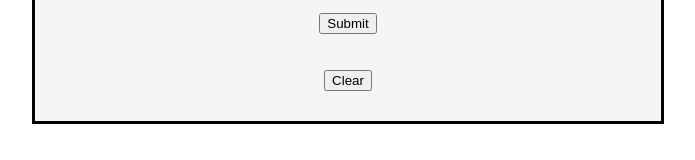
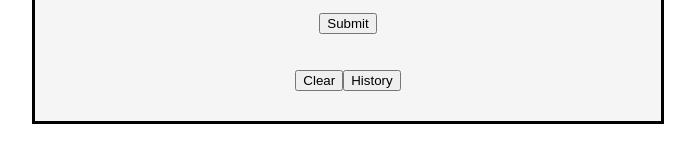
Before and after one commit to ShujaatAzim/Tippi-legacy, a React (Create React App) app: page / in a window 1280 px wide. Shown: the part 413-573 px from the top of the page, without its empty margins (292-987 px from the left). Built offline with nearby package versions, Linux system fonts and the light colour scheme.

Commit message:
Added history button.

```diff
--- a/src/Components/TipForm.js
+++ b/src/Components/TipForm.js
@@ -69,6 +69,7 @@ const TipForm = props => {
       <br />
       <br />
       <button onClick={() => clearForm()}>Clear</button>
+      <button>History</button>
     </div>
   )
 }
--- a/src/ContainerComponents/TipCalcContainer.js
+++ b/src/ContainerComponents/TipCalcContainer.js
@@ -6,8 +6,6 @@ const TipCalcContainer = () => {
 
   const [totalTip, setTotalTip] = useState("")
   const [tipPerPerson, setTipPerPerson] = useState("")
-
-
 
   const generateTip = (e, total, service, partySize) => {
     e.preventDefault()
```
